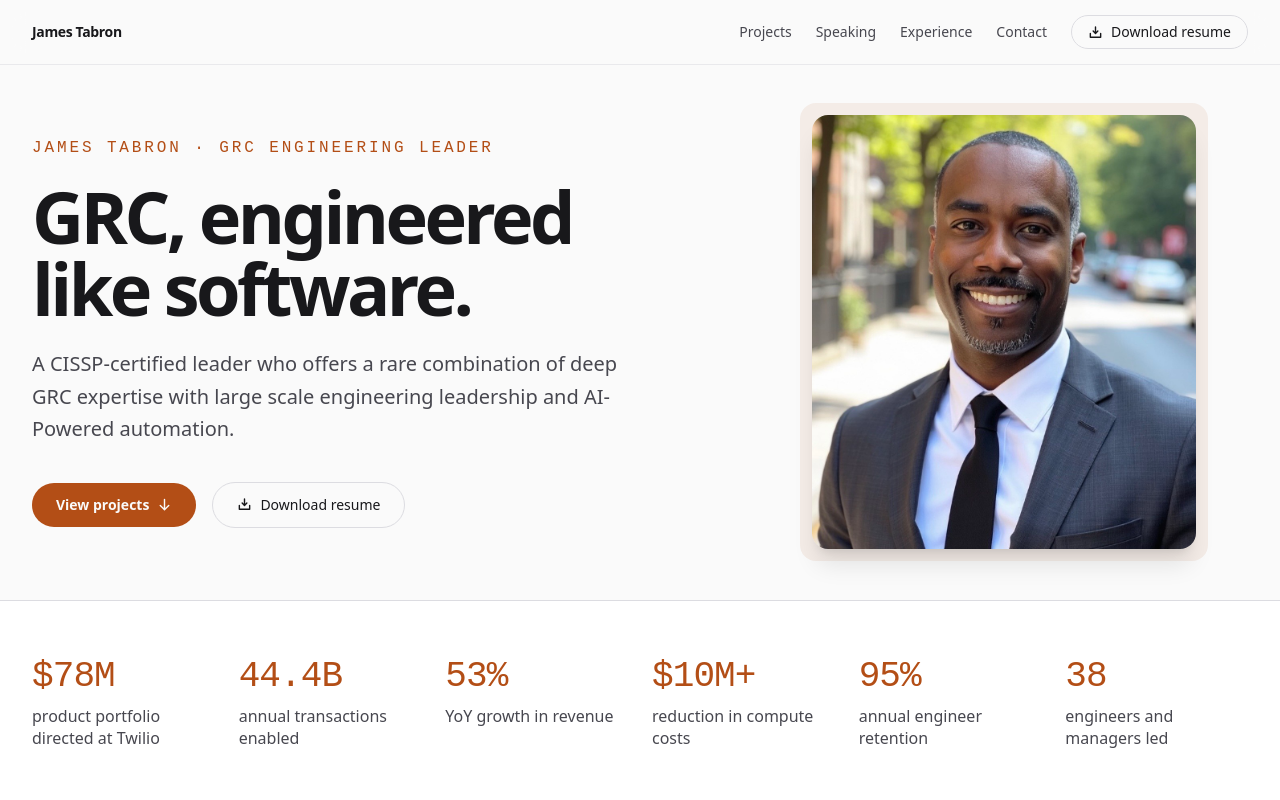
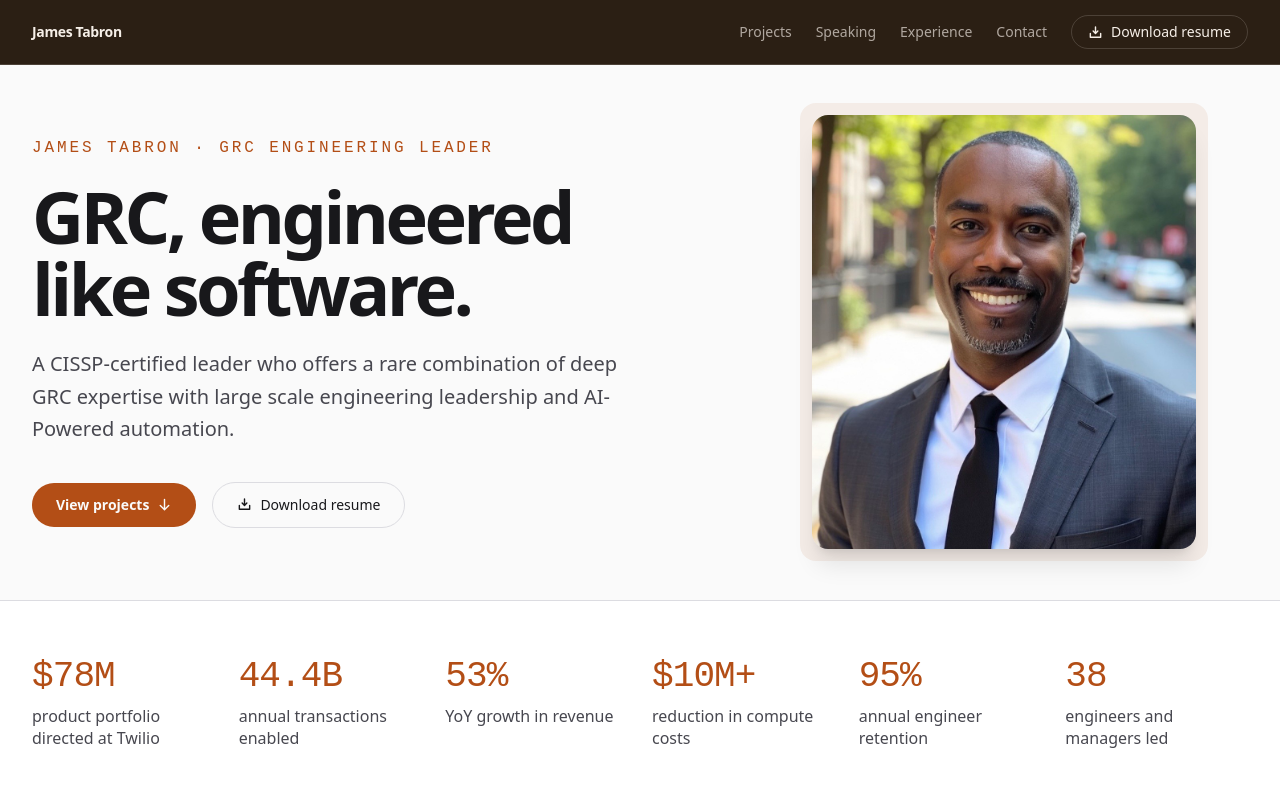
Before and after one commit to jtabron1/jtabron1.github.io, a React (Vite) app: page / in a window 1280 px wide. Shown: the top 800 px of the page. Built offline with nearby package versions, Linux system fonts and the light colour scheme.

Commit message:
Nav bar: warm ink band from the accent family, both modes
Co-Authored-By: Claude Fable 5 <noreply@anthropic.com>
Claude-Session: https://claude.ai/code/session_01WSwXW1Zkd77VjygohqUiFn

```diff
--- a/src/components/Nav.jsx
+++ b/src/components/Nav.jsx
@@ -9,9 +9,9 @@ const links = [
 
 export default function Nav() {
   return (
-    <header className="fixed inset-x-0 top-0 z-40 border-b border-line/60 bg-bg/80 backdrop-blur-md">
+    <header className="fixed inset-x-0 top-0 z-40 border-b border-bar-line bg-bar/95 backdrop-blur-md">
       <nav className="mx-auto flex h-16 max-w-7xl items-center justify-between px-4 sm:px-8">
-        <a href="#top" className="text-sm font-semibold tracking-tight">
+        <a href="#top" className="text-sm font-semibold tracking-tight text-bar-ink">
           James Tabron
         </a>
         <div className="flex items-center gap-6">
@@ -20,7 +20,7 @@ export default function Nav() {
               <a
                 key={l.href}
                 href={l.href}
-                className="text-sm text-muted transition-colors hover:text-ink"
+                className="text-sm text-bar-muted transition-colors hover:text-bar-ink"
               >
                 {l.label}
               </a>
@@ -29,7 +29,7 @@ export default function Nav() {
           <a
             href="/JamesTabron_Resume.pdf"
             download
-            className="inline-flex items-center gap-2 rounded-full border border-line px-4 py-1.5 text-sm font-medium transition-all hover:border-accent hover:text-accent active:scale-[0.98]"
+            className="inline-flex items-center gap-2 rounded-full border border-bar-line px-4 py-1.5 text-sm font-medium text-bar-ink transition-all hover:border-bar-accent hover:text-bar-accent active:scale-[0.98]"
           >
             <DownloadSimple size={15} weight="bold" />
             Download resume
--- a/src/index.css
+++ b/src/index.css
@@ -16,6 +16,12 @@
   --accent: #b34e16; /* 5.2:1 on white, AA for text */
   --accent-soft: rgb(179 78 22 / 0.08);
   --on-accent: #fafafa;
+  /* Nav bar: warm ink, the dark end of the accent family, same in both modes */
+  --bar: #201308;
+  --bar-ink: #f6efe8;
+  --bar-muted: rgb(246 239 232 / 0.66);
+  --bar-line: rgb(246 239 232 / 0.16);
+  --bar-accent: #e8804a;
   /* Tonal depth scale: sections darken step by step down the page */
   /* Inverted color-block (hero + stats): lighter burnt orange, dark ink */
   --block: #e8834e;
@@ -71,6 +77,11 @@
   --color-accent: var(--accent);
   --color-accent-soft: var(--accent-soft);
   --color-on-accent: var(--on-accent);
+  --color-bar: var(--bar);
+  --color-bar-ink: var(--bar-ink);
+  --color-bar-muted: var(--bar-muted);
+  --color-bar-line: var(--bar-line);
+  --color-bar-accent: var(--bar-accent);
   --font-sans: "Geist Variable", ui-sans-serif, system-ui, sans-serif;
   --font-mono: "Geist Mono Variable", ui-monospace, "SF Mono", monospace;
 }
```
